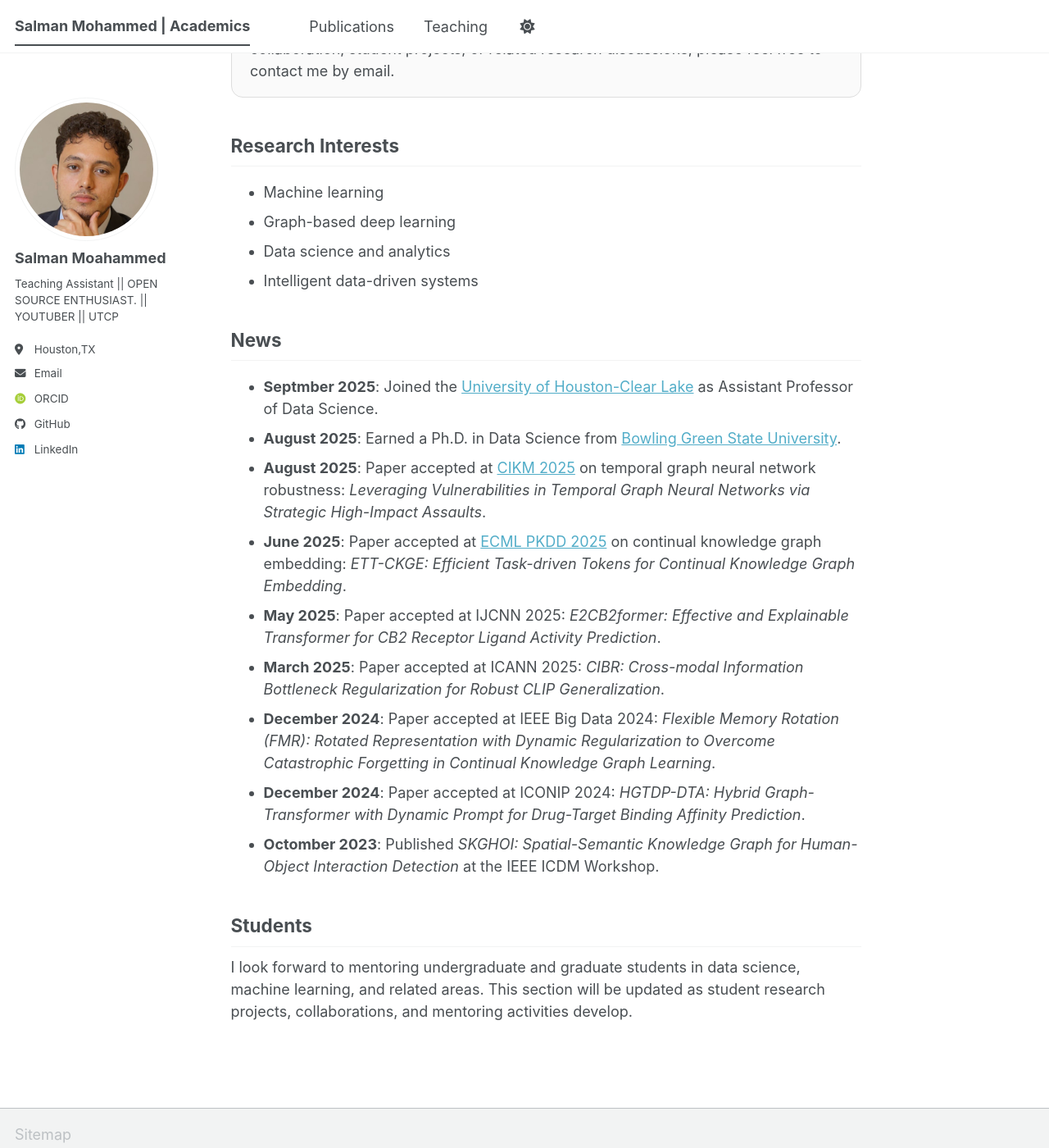
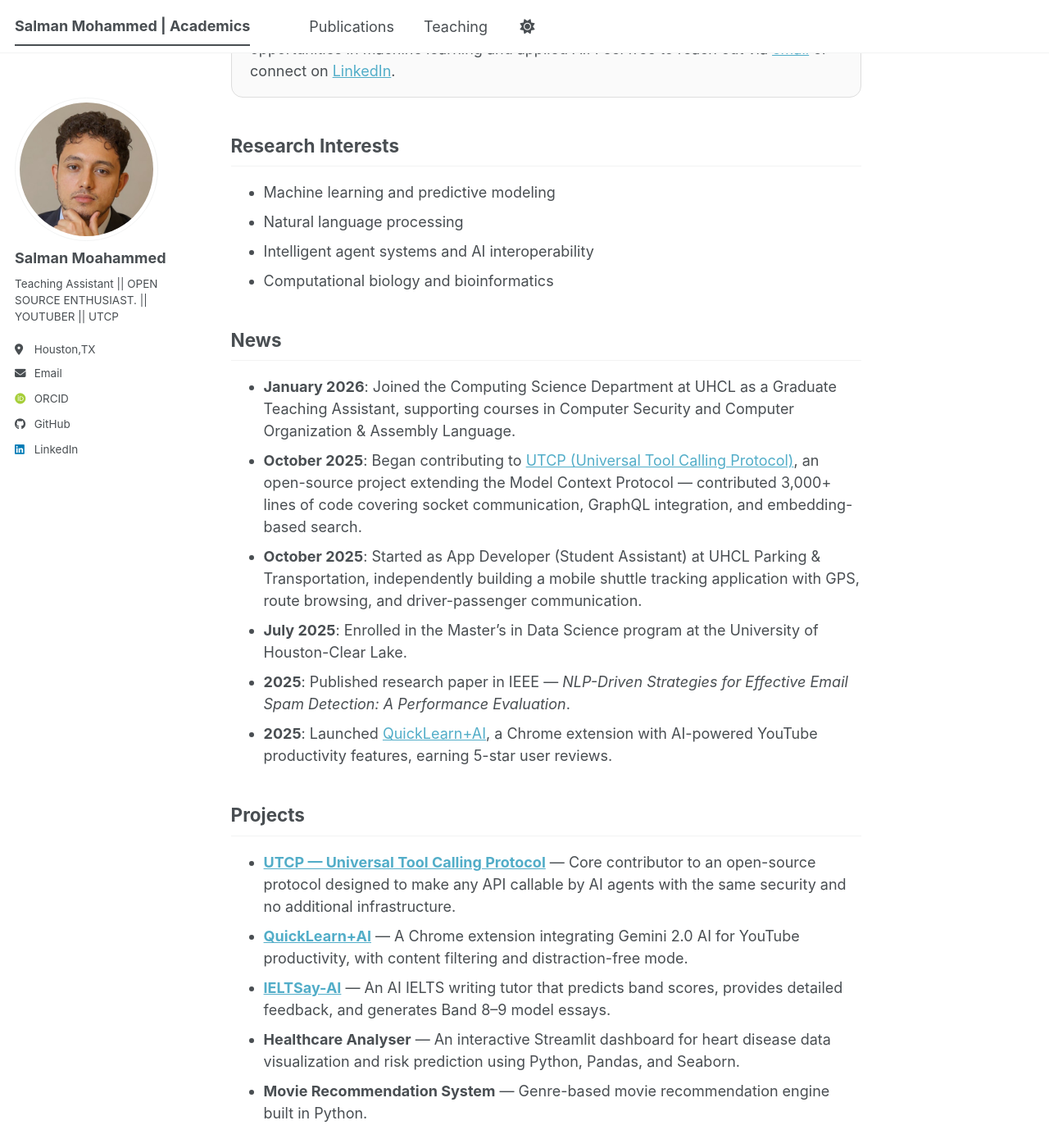
Before and after one commit to Thuraabtech/Thuraabtech.github.io, a Jekyll site: the page built from _pages/about.md, in a window 1280 px wide and 1400 px high, scrolled down 568 px. Shown: the whole window at 82% size. Built offline with Jekyll 4.4.1, drawn with Linux system fonts in a browser that asks for light colours; some web fonts are replaced; a script bundle is joined from its source files by our own code; library files that are not in the unit come from our copies; some of the changed text lies outside the part shown.

Commit message:
Revise about page for Mohammed Salman Thuraab
Updated personal information and research interests in the about page.

```diff
--- a/_pages/about.md
+++ b/_pages/about.md
@@ -1,42 +1,42 @@
 ---
 permalink: /
-title: "About Lijing Zhu"
+title: "About Mohammed Salman Thuraab"
 author_profile: true
 redirect_from:
   - /about/
   - /about.html
 ---
 
-I am an Assistant Professor at the [University of Houston-Clear Lake](https://www.uhcl.edu/). I earned my Ph.D. in Data Science from [Bowling Green State University](https://www.bgsu.edu/). My work focuses on machine learning, graph-based deep learning, and applied data science, with an emphasis on building practical data-driven methods for real-world problems.
+I am a Graduate Student in Data Science at the [University of Houston-Clear Lake](https://www.uhcl.edu/) (CGPA: 3.89/4), where I also serve as a Graduate Teaching Assistant in the Computing Science Department. I hold a B.Tech in Artificial Intelligence and Machine Learning from CVR College of Engineering. My work spans machine learning, open-source AI tooling, and applied software development, with a focus on building practical systems that bridge research and real-world use.
 
-My research interests include machine learning, graph-based modeling, and intelligent data-driven systems. I am particularly interested in developing computational methods that connect theory with application and support meaningful analysis, decision-making, and problem solving in real settings.
+My interests include machine learning, natural language processing, intelligent agent systems, and computational biology. I am particularly drawn to projects where data-driven methods solve meaningful problems — whether in healthcare, education, or developer tooling.
 
-In addition to research, I am committed to teaching and mentoring students in data science, analytics, and related areas. I value clear communication, practical problem solving, and the use of computational tools to make complex ideas more accessible and useful.
+In addition to my studies, I am committed to knowledge sharing through mentoring, teaching, and my [YouTube channel](https://www.youtube.com/@ThuraabTech) where I teach machine learning and data science concepts to a broader audience.
 
 <div style="border: 1px solid #ddd; border-radius: 14px; padding: 1rem 1.25rem; margin: 1.5rem 0; background: #fafafa;">
-  <strong>Collaboration:</strong> I welcome research collaborations and discussions related to machine learning, graph learning, and applied data science. If you are interested in collaboration, student projects, or related research discussions, please feel free to contact me by email.
+  <strong>Collaboration:</strong> I am open to research collaborations, project discussions, and opportunities in machine learning and applied AI. Feel free to reach out via <a href="mailto:salmanthuraabz@gmail.com">email</a> or connect on <a href="https://www.linkedin.com/in/salman-thuraab-8a5879157/">LinkedIn</a>.
 </div>
 
-
 ## Research Interests
-
-- Machine learning
-- Graph-based deep learning
-- Data science and analytics
-- Intelligent data-driven systems
+- Machine learning and predictive modeling
+- Natural language processing
+- Intelligent agent systems and AI interoperability
+- Computational biology and bioinformatics
 
 ## News
+- **January 2026**: Joined the Computing Science Department at UHCL as a Graduate Teaching Assistant, supporting courses in Computer Security and Computer Organization & Assembly Language.
+- **October 2025**: Began contributing to [UTCP (Universal Tool Calling Protocol)](https://github.com/Thuraabtech), an open-source project extending the Model Context Protocol — contributed 3,000+ lines of code covering socket communication, GraphQL integration, and embedding-based search.
+- **October 2025**: Started as App Developer (Student Assistant) at UHCL Parking & Transportation, independently building a mobile shuttle tracking application with GPS, route browsing, and driver-passenger communication.
+- **July 2025**: Enrolled in the Master's in Data Science program at the University of Houston-Clear Lake.
+- **2025**: Published research paper in IEEE — *NLP-Driven Strategies for Effective Email Spam Detection: A Performance Evaluation*.
+- **2025**: Launched [QuickLearn+AI](https://github.com/Thuraabtech), a Chrome extension with AI-powered YouTube productivity features, earning 5-star user reviews.
 
-- **Septmber 2025**: Joined the [University of Houston-Clear Lake](https://www.uhcl.edu/) as Assistant Professor of Data Science.
-- **August 2025**: Earned a Ph.D. in Data Science from [Bowling Green State University](https://www.bgsu.edu/).
-- **August 2025**: Paper accepted at [CIKM 2025](https://www.cikm2025.org/) on temporal graph neural network robustness: *Leveraging Vulnerabilities in Temporal Graph Neural Networks via Strategic High-Impact Assaults*.
-- **June 2025**: Paper accepted at [ECML PKDD 2025](https://ecmlpkdd.org/2025/) on continual knowledge graph embedding: *ETT-CKGE: Efficient Task-driven Tokens for Continual Knowledge Graph Embedding*.
-- **May 2025**: Paper accepted at IJCNN 2025: *E2CB2former: Effective and Explainable Transformer for CB2 Receptor Ligand Activity Prediction*.
-- **March 2025**: Paper accepted at ICANN 2025: *CIBR: Cross-modal Information Bottleneck Regularization for Robust CLIP Generalization*.
-- **December 2024**: Paper accepted at IEEE Big Data 2024: *Flexible Memory Rotation (FMR): Rotated Representation with Dynamic Regularization to Overcome Catastrophic Forgetting in Continual Knowledge Graph Learning*.
-- **December 2024**: Paper accepted at ICONIP 2024: *HGTDP-DTA: Hybrid Graph-Transformer with Dynamic Prompt for Drug-Target Binding Affinity Prediction*.
-- **Octomber 2023**: Published *SKGHOI: Spatial-Semantic Knowledge Graph for Human-Object Interaction Detection* at the IEEE ICDM Workshop.
+## Projects
+- **[UTCP — Universal Tool Calling Protocol](https://github.com/Thuraabtech)** — Core contributor to an open-source protocol designed to make any API callable by AI agents with the same security and no additional infrastructure.
+- **[QuickLearn+AI](https://github.com/Thuraabtech)** — A Chrome extension integrating Gemini 2.0 AI for YouTube productivity, with content filtering and distraction-free mode.
+- **[IELTSay-AI](https://github.com/Thuraabtech)** — An AI IELTS writing tutor that predicts band scores, provides detailed feedback, and generates Band 8–9 model essays.
+- **Healthcare Analyser** — An interactive Streamlit dashboard for heart disease data visualization and risk prediction using Python, Pandas, and Seaborn.
+- **Movie Recommendation System** — Genre-based movie recommendation engine built in Python.
 
 ## Students
-
-I look forward to mentoring undergraduate and graduate students in data science, machine learning, and related areas. This section will be updated as student research projects, collaborations, and mentoring activities develop.
+I welcome collaboration with fellow students on machine learning, AI systems, and applied data science projects. This section will be updated as projects and mentoring activities develop.
```
